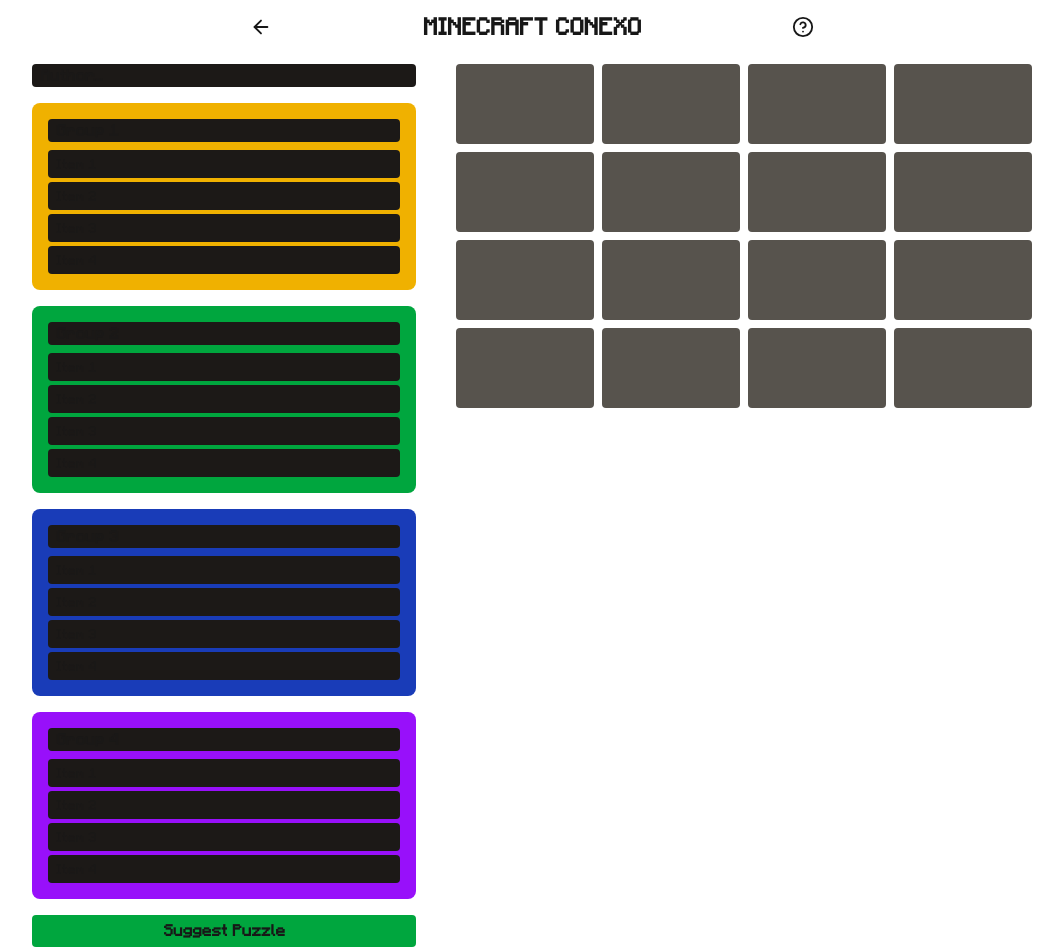
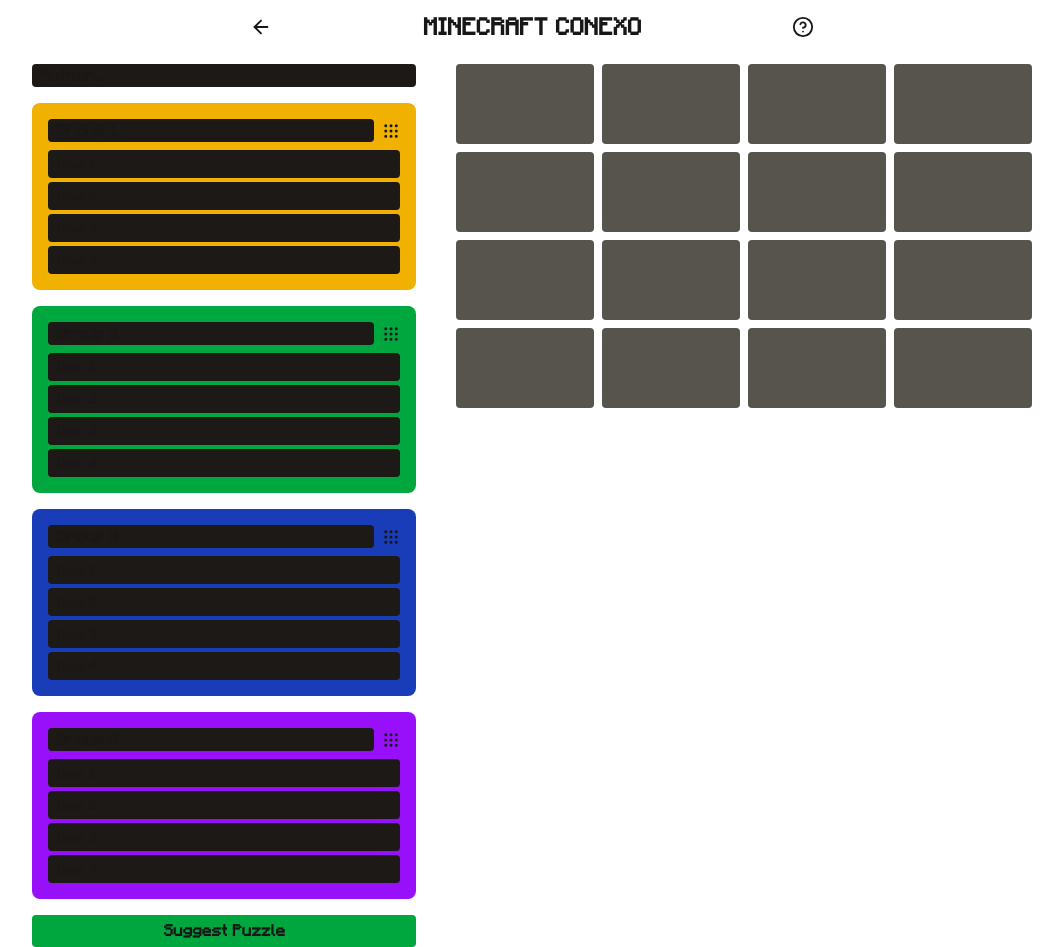
Before and after one commit to NatanSambato/minecraft-conexo, a Next.js app: page /suggest in a window 1280 px wide. Shown: the whole page, without its empty margins (108-1171 px from the left). Built offline with nearby package versions, Linux system fonts and the light colour scheme.

Commit message:
feat: add drag-to-reorder groups in PuzzleForm

```diff
--- a/package.json
+++ b/package.json
@@ -9,6 +9,9 @@
     "lint": "eslint"
   },
   "dependencies": {
+    "@dnd-kit/core": "^6.3.1",
+    "@dnd-kit/sortable": "^10.0.0",
+    "@dnd-kit/utilities": "^3.2.2",
     "date-fns": "^4.1.0",
     "lucide-react": "^1.11.0",
     "next": "16.2.3",
--- a/src/components/PuzzleEditor.tsx
+++ b/src/components/PuzzleEditor.tsx
@@ -65,6 +65,10 @@
     })),
   );
 
+  function handleReorderGroups(newGroups: Group[]) {
+    setGroups(newGroups);
+  }
+
   const handleSave = () => onSave?.({ id, date, author, groups });
 
   const handleImport = (json: string) => {
@@ -91,6 +95,7 @@
         id={id}
         onUpdateCorrelation={updateCorrelation}
         onUpdateItem={updateItem}
+        onReorderGroups={handleReorderGroups}
         onDateChange={setDate}
         onAuthorChange={setAuthor}
         onIdChange={setId}
--- a/src/components/PuzzleForm.tsx
+++ b/src/components/PuzzleForm.tsx
@@ -1,7 +1,24 @@
 import { Group, RegistryRow } from "@/types";
 import { ItemSearch } from "@/components/ItemSearch";
 import { getGroupColor } from "@/lib/gameUtils";
-import { ClipboardPaste } from "lucide-react";
+import { ClipboardPaste, Grip } from "lucide-react";
+import {
+  arrayMove,
+  SortableContext,
+  useSortable,
+  verticalListSortingStrategy,
+} from "@dnd-kit/sortable";
+import {
+  closestCenter,
+  DndContext,
+  DragEndEvent,
+  PointerSensor,
+  useSensor,
+  useSensors,
+} from "@dnd-kit/core";
+import { CSS } from "@dnd-kit/utilities";
+
+const GROUP_COLORS = ["yellow", "green", "blue", "purple"] as const;
 
 interface PuzzleFormProp {
   mode?: "create" | "suggest";
@@ -12,12 +29,86 @@
   id?: number | null;
   onUpdateCorrelation: (gi: number, v: string) => void;
   onUpdateItem: (gi: number, ii: number, v: string) => void;
+  onReorderGroups: (newGroups: Group[]) => void;
   onDateChange: (v: string) => void;
   onAuthorChange: (v: string) => void;
   onIdChange: (v: number | null) => void;
   onSave: () => void;
   onSubmit: (puzzle: string) => void;
 }
+
+interface Props {
+  group: Group;
+  gi: number;
+  items: RegistryRow[];
+  onUpdateCorrelation: (gi: number, v: string) => void;
+  onUpdateItem: (gi: number, ii: number, v: string) => void;
+}
+
+// ─── Sortable group card ──────────────────────────────────────────────────────
+
+function SortableGroupCard({
+  group,
+  gi,
+  items,
+  onUpdateCorrelation,
+  onUpdateItem,
+}: Props) {
+  const { attributes, listeners, setNodeRef, transform, isDragging } =
+    useSortable({ id: group.id });
+
+  const style = {
+    transform: CSS.Transform.toString(transform),
+    opacity: isDragging ? 0.5 : 1,
+  };
+
+  return (
+    <div
+      ref={setNodeRef}
+      style={style}
+      className={`flex flex-col gap-2 p-4 rounded-lg ${getGroupColor(group.color)}`}
+    >
+      {/* Correlation input */}
+      <div className="flex items-center justify-center gap-2">
+        <input
+          className="w-full bg-stone-900 rounded px-2 py-1 font-bold"
+          placeholder={`Group ${gi + 1}`}
+          value={group.correlation}
+          onChange={(e) => onUpdateCorrelation(gi, e.target.value)}
+        />
+        <button
+          {...attributes}
+          {...listeners}
+          className="cursor-grab active:cursor-grabbing touch-none text-white-70 hover:text-white"
+          aria-label="Drag to reorder"
+        >
+          <Grip size={18} />
+        </button>
+      </div>
+
+      {/* Item input */}
+      <div className="flex flex-col gap-1">
+        {group.items.map((item, ii) => (
+          <ItemSearch
+            key={ii}
+            value={item}
+            onChange={(v) => {
+              const match = items.find(
+                (item) => item.name.toLowerCase() === v.toLowerCase(),
+              );
+
+              onUpdateItem(gi, ii, match ? match.name : v);
+            }}
+            items={items}
+            ii={ii}
+          />
+        ))}
+      </div>
+    </div>
+  );
+}
+
+// ─── Main form ────────────────────────────────────────────────────────────────
 
 export default function PuzzleForm({
   mode,
@@ -28,6 +119,7 @@
   id,
   onUpdateCorrelation,
   onUpdateItem,
+  onReorderGroups,
   onDateChange,
   onAuthorChange,
   onIdChange,
@@ -35,6 +127,24 @@
   onSubmit,
 }: PuzzleFormProp) {
   const inputStyle: string = "bg-stone-900 px-2 py-1 font-bold rounded";
+
+  const sensors = useSensors(useSensor(PointerSensor));
+
+  function handleDragEnd(event: DragEndEvent) {
+    const { active, over } = event;
+    if (!over || active.id === over.id) return;
+
+    const oldIndex = groups.findIndex((g) => g.id === active.id);
+    const newIndex = groups.findIndex((g) => g.id === over.id);
+
+    const reordered = arrayMove(groups, oldIndex, newIndex).map((g, i) => ({
+      ...g,
+      id: i + 1,
+      color: GROUP_COLORS[i],
+    }));
+
+    onReorderGroups(reordered);
+  }
 
   return (
     <div className="flex flex-col gap-4 w-96 relative">
@@ -87,36 +197,29 @@
       </div>
 
       {/* Groups input */}
-      {groups.map((group, gi) => (
-        <div
-          key={group.id}
-          className={`flex flex-col gap-2 p-4 rounded-lg ${getGroupColor(group.color)}`}
+      <DndContext
+        sensors={sensors}
+        collisionDetection={closestCenter}
+        onDragEnd={handleDragEnd}
+      >
+        <SortableContext
+          items={groups.map((g) => g.id)}
+          strategy={verticalListSortingStrategy}
         >
-          <input
-            className="w-full bg-stone-900 rounded px-2 py-1 font-bold"
-            placeholder={`Group ${gi + 1}`}
-            value={group.correlation}
-            onChange={(e) => onUpdateCorrelation(gi, e.target.value)}
-          />
-          <div className="flex flex-col gap-1">
-            {group.items.map((item, ii) => (
-              <ItemSearch
-                key={ii}
-                value={item}
-                onChange={(v) => {
-                  const match = items.find(
-                    (item) => item.name.toLowerCase() === v.toLowerCase(),
-                  );
-
-                  onUpdateItem(gi, ii, match ? match.name : v);
-                }}
+          <div className="flex flex-col gap-4">
+            {groups.map((group, gi) => (
+              <SortableGroupCard
+                key={group.id}
+                group={group}
+                gi={gi}
                 items={items}
-                ii={ii}
-              />
+                onUpdateCorrelation={onUpdateCorrelation}
+                onUpdateItem={onUpdateItem}
+              ></SortableGroupCard>
             ))}
           </div>
-        </div>
-      ))}
+        </SortableContext>
+      </DndContext>
 
       {/* Save/Suggest button  */}
       <button
```
Also changed, not shown: 1 other file (tests, documents, lock files or other folders).
